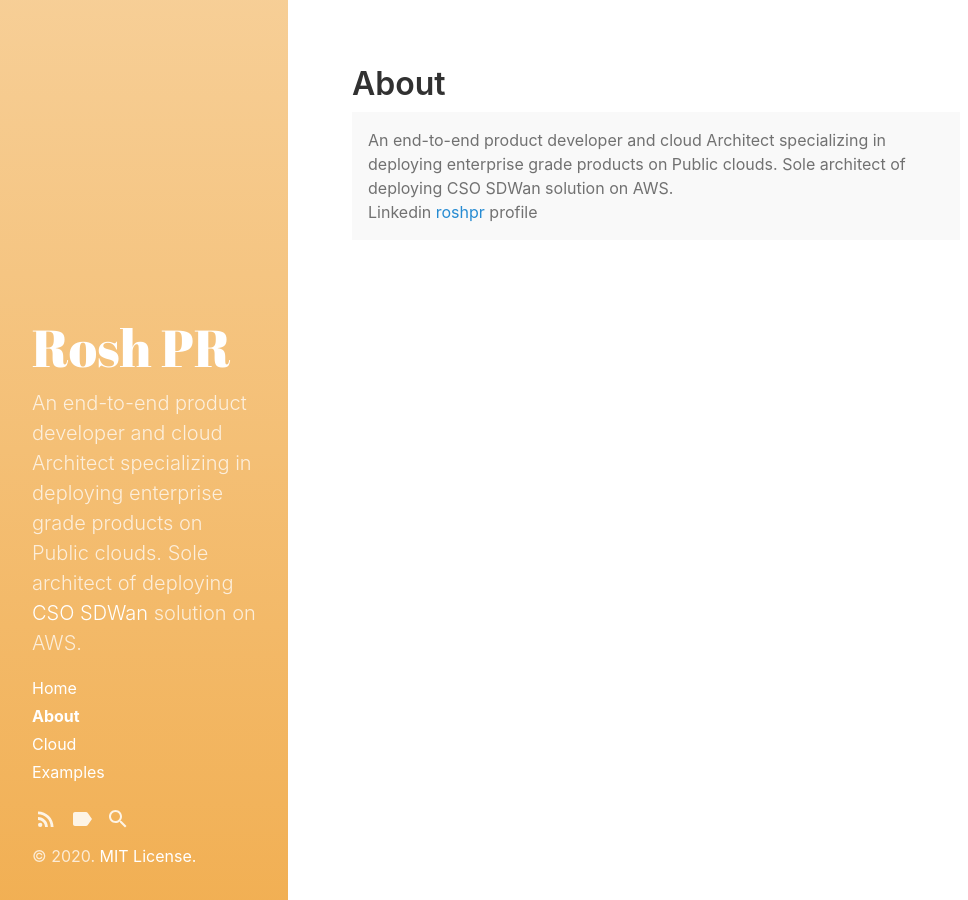
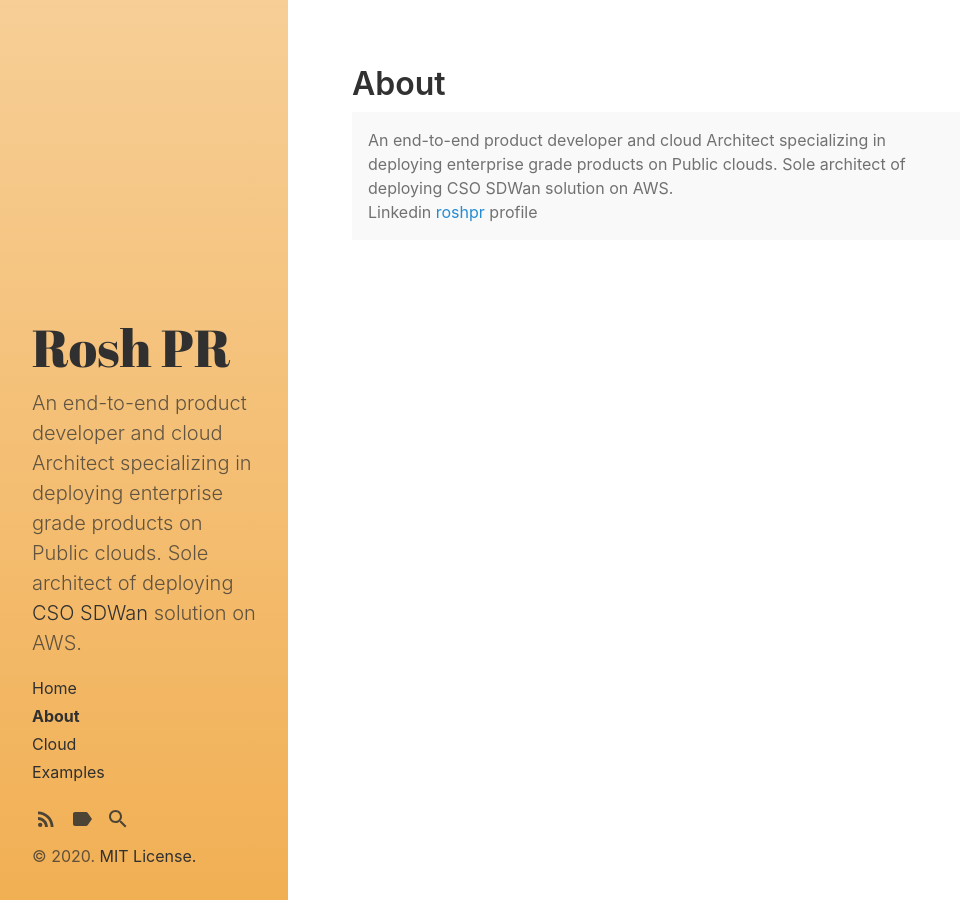
Before and after one commit to roshpr/roshpr.github.com, a Jekyll site: the page built from about.md, in a window 1280 px wide. Shown: the whole page, without its empty margins (0-968 px from the left). Built offline with Jekyll 4.4.1, drawn with Linux system fonts in a browser that asks for light colours.

Commit message:
Code highlight

```diff
--- a/_sass/hydeout/_variables.scss
+++ b/_sass/hydeout/_variables.scss
@@ -50,7 +50,9 @@ $code-color: #bf616a !default;
 // Hyde theming
 //$sidebar-bg-color: #202020 !default;
 $sidebar-bg-color: #f4bf75 !default;
-$sidebar-fg-color: #fff !default;
+//$sidebar-fg-color: #fff !default;
+$sidebar-fg-color: #303030 !default;
+
 $sidebar-sticky: true !default;
 $layout-reverse: false !default;
 
```
